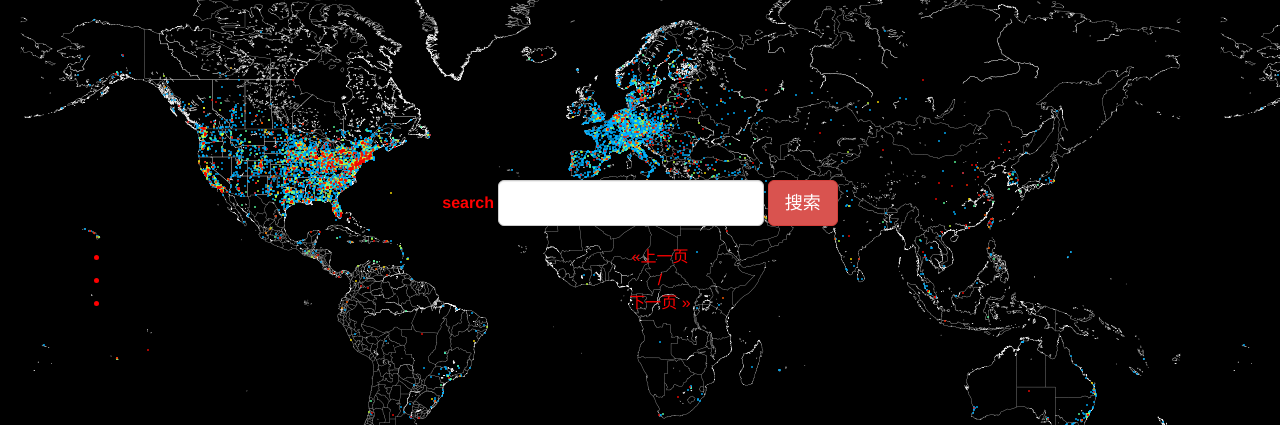
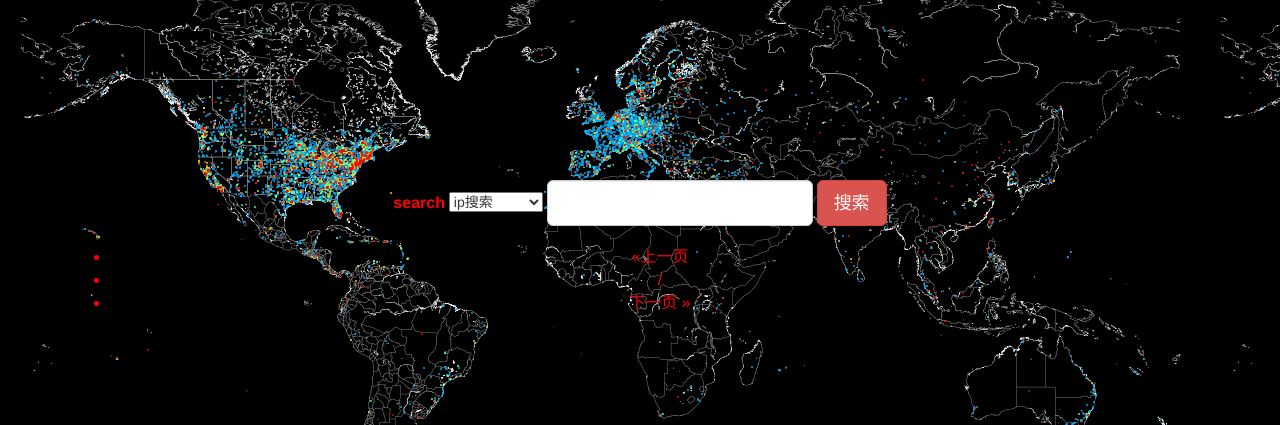
Before and after one commit to ldbfpiaoran/web_search, a Django app: page /search/ in a window 1280 px wide. Shown: the top 425 px of the page. Run offline with Django 3.2, Linux system fonts and the light colour scheme; some libraries are stand-ins or nearby versions.

Commit message:
Update search.html

```diff
--- a/templates/search.html
+++ b/templates/search.html
@@ -17,6 +17,11 @@
         <div class="form-group">
             {% csrf_token %}
             <label class="control-label" for="inputurls" style="color:red;font-size:16px;">search</label>
+            <select name="type">
+<option value="ip">ip搜索</option>
+<option value="title">title搜索</option>
+<option value="header">header搜索</option>
+</select>
           <input type="text" class="input-lg form-control" value="" id="search" name="search">
           <button type="submit" class="btn btn-lg btn-danger">搜索</button><br><br>
             </div>
@@ -34,13 +39,13 @@
     <ul id="pagination-flickr">
     {% csrf_token %}
     {% if result_list.has_previous %}
-    <li class="previous"><a href="?page={{ result_list.previous_page_number }}&search={{ search }}" style="color:red;font-size:16px;">&laquo;上一页</a></li>
+    <li class="previous"><a href="?page={{ result_list.previous_page_number }}&search={{ search }}&type={{ tp }}" style="color:red;font-size:16px;">&laquo;上一页</a></li>
     {% else %}
     <li class="previous-off" style="color:red;font-size:16px;">&laquo;上一页</li>
     {% endif %}
      <li class="active" style="color:red;font-size:16px;">{{ result_list.number }}/{{ result_list.paginator.num_pages }}</li>
     {% if result_list.has_next %}
-      <li class="next"><a href="?page={{ result_list.next_page_number }}&search={{ search }}" style="color:red;font-size:16px;">下一页 &raquo;</a></li>
+      <li class="next"><a href="?page={{ result_list.next_page_number }}&search={{ search }}&type={{ tp }}" style="color:red;font-size:16px;">下一页 &raquo;</a></li>
     {% else %}
       <li class="next-off" style="color:red;font-size:16px;">下一页 &raquo;</li>
     {% endif %}
```
